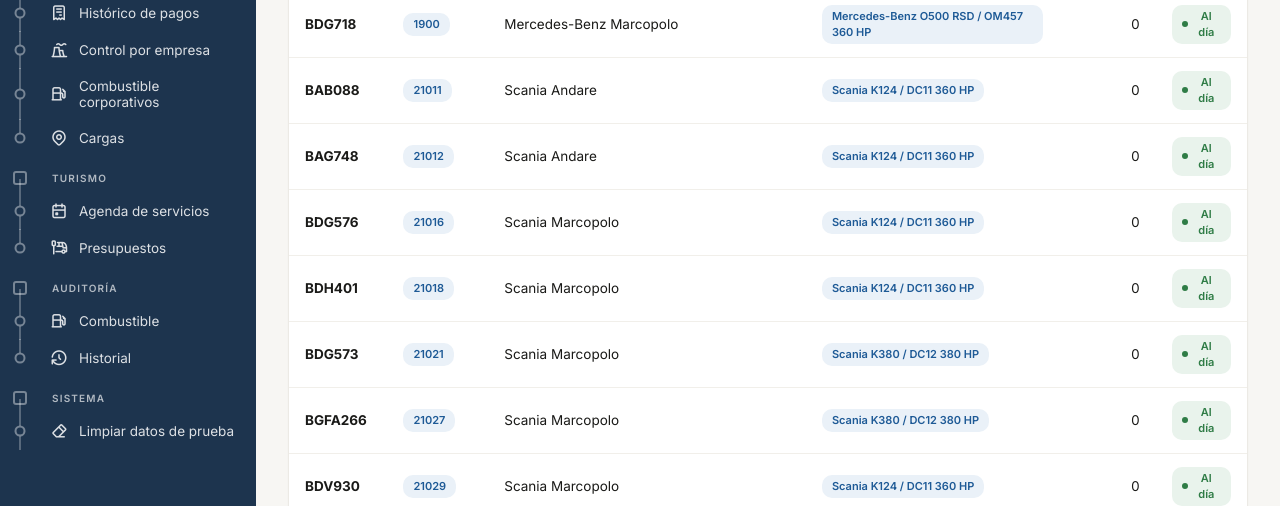
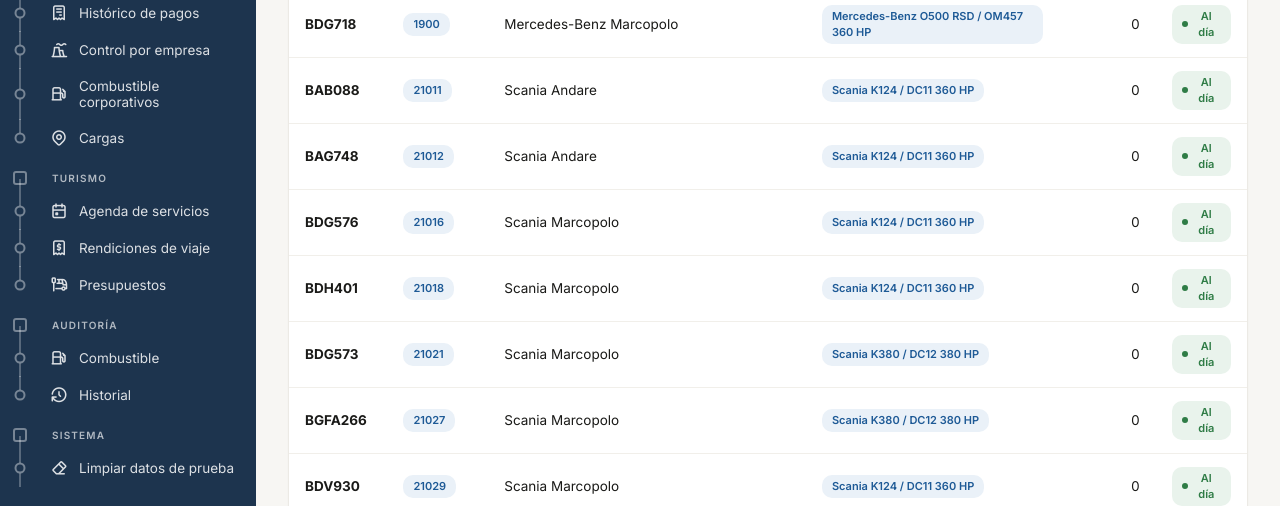
Before and after one commit to marcosmeternicht10-cell/flota-santaniana, a Flask app: page / in a window 1280 px wide. Shown: the part 1346-1852 px from the top of the page. Run offline with Flask 3, Linux system fonts and the light colour scheme; a user stored in the database is signed in; data comes from the database, SQL or seed files in the repository; data that the repository does not hold is empty; some libraries are stand-ins or nearby versions.

Commit message:
Add files via upload

```diff
--- a/templates/index.html
+++ b/templates/index.html
@@ -136,6 +136,9 @@
         <button class="nav-item" data-sec="turismo_agenda">
           <i class="ti ti-calendar-event"></i> Agenda de servicios
         </button>
+        <button class="nav-item" data-sec="turismo_rendiciones">
+          <i class="ti ti-receipt-2"></i> Rendiciones de viaje
+        </button>
         <button class="nav-item" data-sec="turismo">
           <i class="ti ti-bus-stop"></i> Presupuestos
         </button>
```
